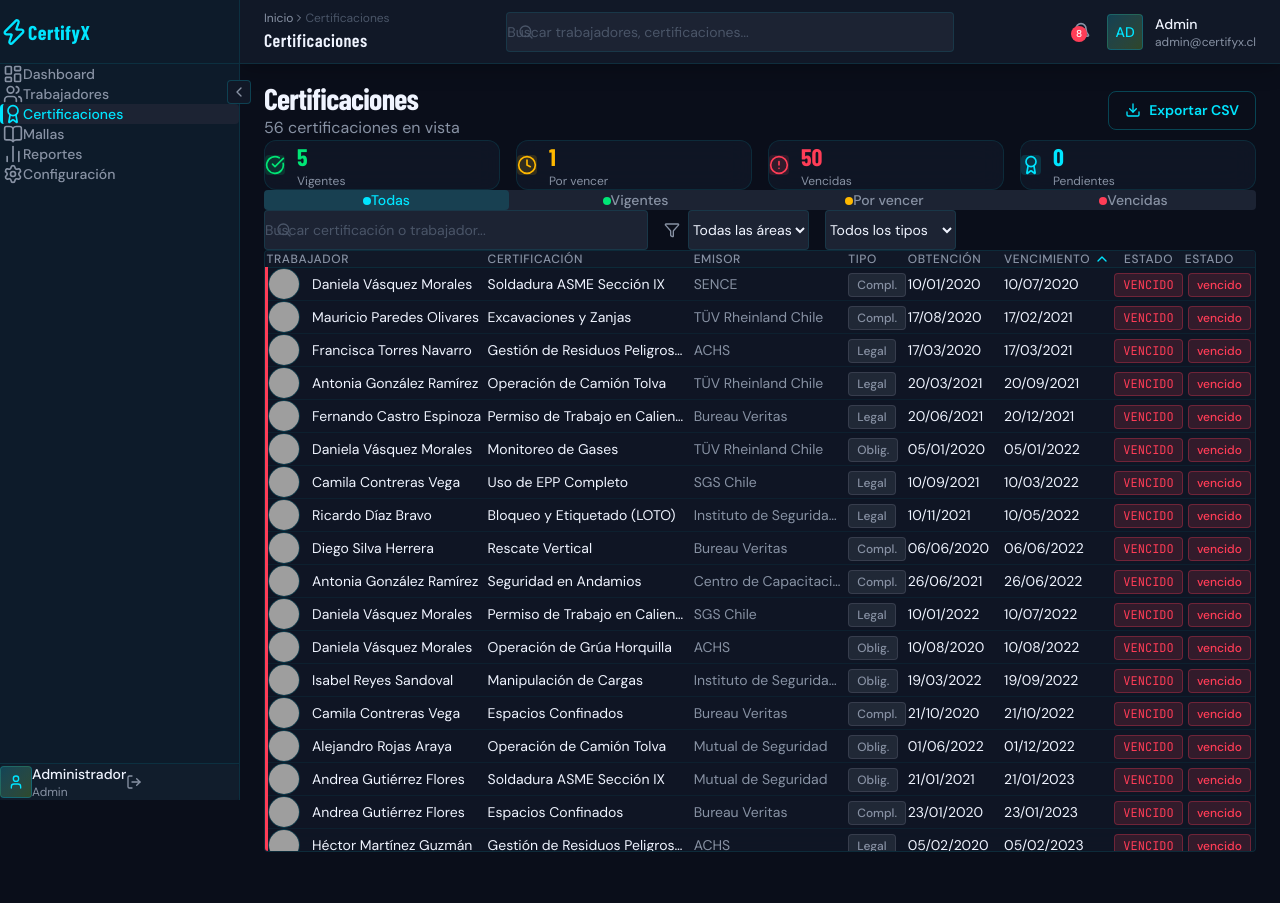
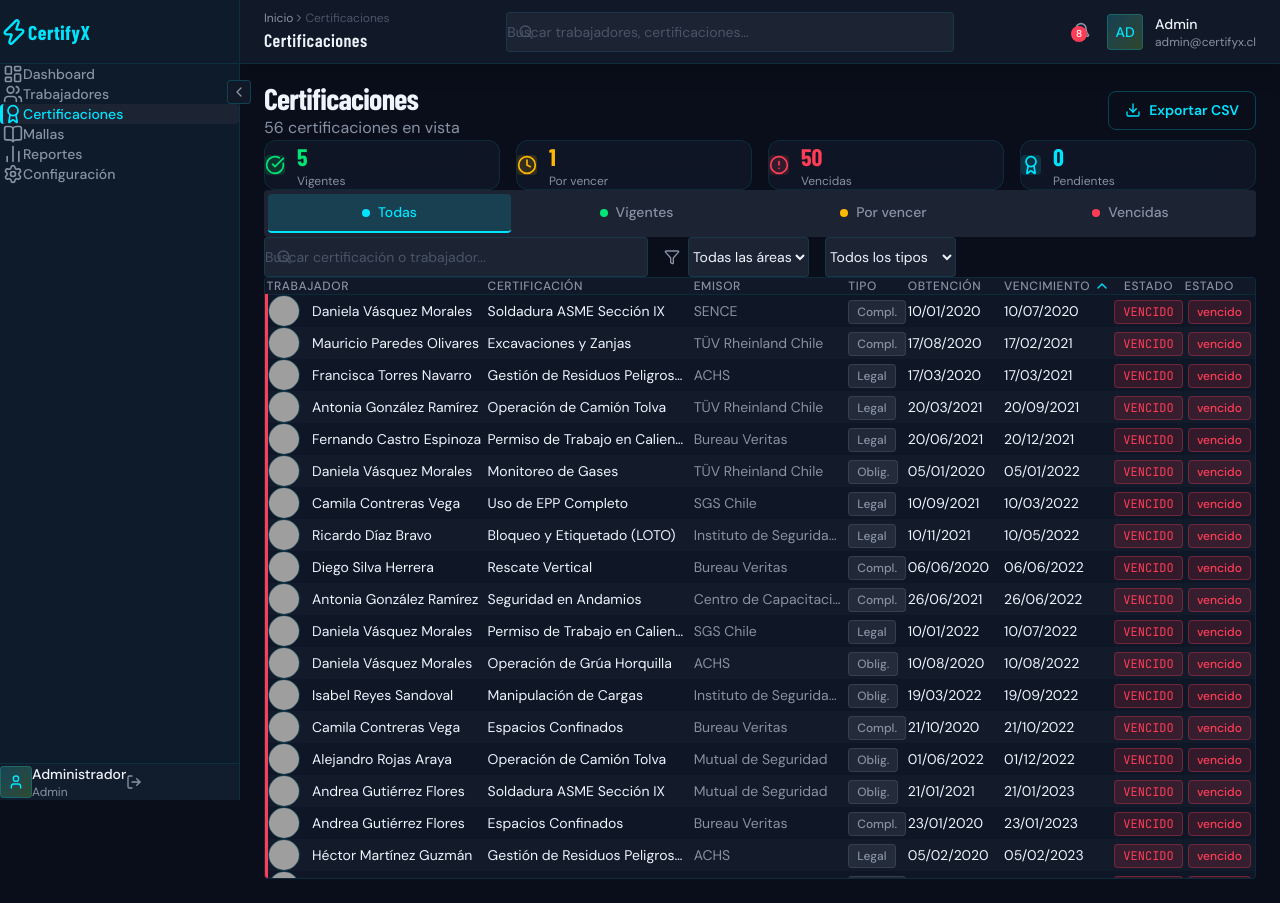
Before and after one commit to leandrodesignux-ux/Certify, a React (Vite) app: page /certifications in a window 1280 px wide. Before the commit the page ends 876 px from the top, so only its background shows below. Built offline with nearby package versions, Linux system fonts and the light colour scheme; grey boxes are pictures that could not be loaded.

Commit message:
Fix secondary views: inline styles for Certifications tabs/table, Curriculum empty state

```diff
--- a/src/pages/Certifications.tsx
+++ b/src/pages/Certifications.tsx
@@ -164,13 +164,6 @@ export function Certifications() {
     );
   };
 
-  const statusBorderColors: Record<string, string> = {
-    vigente: 'border-l-[3px] border-l-[#00E676]',
-    proximo_vencer: 'border-l-[3px] border-l-[#FFB800]',
-    vencido: 'border-l-[3px] border-l-[#FF3D57]',
-    pendiente: 'border-l-[3px] border-l-[#00E5FF]',
-  };
-
   const activeFilters = [search, areaFilter, tipoFilter].filter(Boolean).length;
 
   return (
@@ -247,21 +240,28 @@ export function Certifications() {
         initial={{ opacity: 0, y: 20 }}
         animate={{ opacity: 1, y: 0 }}
         transition={{ delay: 0.2, duration: 0.4 }}
-        className="flex gap-1 bg-[#1C2333] p-1 rounded-sm"
+        style={{ display: 'flex', gap: '4px', backgroundColor: '#1C2333', padding: '4px', borderRadius: '4px' }}
       >
         {tabs.map((tab) => (
           <button
             key={tab.id}
             onClick={() => setActiveTab(tab.id)}
-            className={`flex-1 py-2 px-4 text-sm font-medium rounded-sm transition-all duration-150 ${
-              activeTab === tab.id
-                ? 'bg-[rgba(0,229,255,0.15)] text-[#00E5FF]'
-                : 'text-[#8892A4] hover:text-[#F0F4FF] hover:bg-[#111827]/50'
-            }`}
+            style={{
+              flex: 1,
+              padding: '8px 16px',
+              fontSize: '14px',
+              fontWeight: 500,
+              borderRadius: '4px',
+              border: 'none',
+              cursor: 'pointer',
+              transition: 'all 0.15s ease',
+              backgroundColor: activeTab === tab.id ? 'rgba(0,229,255,0.15)' : 'transparent',
+              color: activeTab === tab.id ? '#00E5FF' : '#8892A4',
+              borderBottom: activeTab === tab.id ? '2px solid #00E5FF' : '2px solid transparent',
+            }}
           >
             <span
-              className="inline-block w-2 h-2 rounded-full mr-2"
-              style={{ backgroundColor: tab.color }}
+              style={{ display: 'inline-block', width: '8px', height: '8px', borderRadius: '9999px', marginRight: '8px', backgroundColor: tab.color }}
             />
             {tab.label}
           </button>
@@ -345,9 +345,9 @@ export function Certifications() {
         initial={{ opacity: 0, y: 20 }}
         animate={{ opacity: 1, y: 0 }}
         transition={{ delay: 0.3, duration: 0.4 }}
-        className="bg-[#111827]/80 backdrop-blur-[12px] border border-[rgba(0,229,255,0.1)] rounded-sm overflow-hidden"
+        style={{ backgroundColor: 'rgba(17,24,39,0.8)', backdropFilter: 'blur(12px)', border: '1px solid rgba(0,229,255,0.1)', borderRadius: '4px', overflow: 'hidden' }}
       >
-        <div className="overflow-x-auto max-h-[600px] overflow-y-auto">
+        <div style={{ overflowX: 'auto', maxHeight: '600px', overflowY: 'auto' }}>
           <table className="w-full">
             <thead className="sticky top-0 bg-[#111827] z-10">
               <tr className="border-b border-[rgba(0,229,255,0.1)]">
@@ -419,7 +419,7 @@ export function Certifications() {
                 </th>
               </tr>
             </thead>
-            <tbody className="divide-y divide-[rgba(0,229,255,0.05)]">
+            <tbody>
               <AnimatePresence mode="wait">
                 {sorted.slice(0, 20).map((cert, index) => {
                   const worker = workers.find((w) => w.id === cert.workerId);
@@ -434,7 +434,10 @@ export function Certifications() {
                       animate={{ opacity: 1, y: 0 }}
                       exit={{ opacity: 0, y: -20 }}
                       transition={{ delay: index * 0.02, duration: 0.3 }}
-                      className={`hover:bg-[#1C2333]/50 transition-colors duration-150 ${statusBorderColors[cert.estado]}`}
+                      style={{
+                        backgroundColor: index % 2 === 0 ? 'rgba(17,24,39,0.6)' : 'rgba(28,35,51,0.4)',
+                        borderLeft: cert.estado === 'vigente' ? '3px solid #00E676' : cert.estado === 'proximo_vencer' ? '3px solid #FFB800' : cert.estado === 'vencido' ? '3px solid #FF3D57' : '3px solid #00E5FF',
+                      }}
                     >
                       <td className="px-4 py-3">
                         <div className="flex items-center gap-3">
--- a/src/pages/Curriculum.tsx
+++ b/src/pages/Curriculum.tsx
@@ -121,15 +121,22 @@ export function Curriculum() {
       </motion.div>
 
       {/* Mesh Cards Grid */}
-      <div className="grid grid-cols-1 md:grid-cols-2 gap-6">
-        {mockMeshes.map((mesh, index) => (
+      <div style={{ display: 'grid', gridTemplateColumns: 'repeat(auto-fit, minmax(400px, 1fr))', gap: '24px' }}>
+        {mockMeshes.length === 0 ? (
+          <div style={{ gridColumn: '1 / -1', textAlign: 'center', padding: '48px' }}>
+            <p style={{ color: '#8892A4', fontSize: '16px' }}>No hay mallas curriculares disponibles</p>
+            <p style={{ color: '#4A5568', fontSize: '14px', marginTop: '8px' }}>Crea una nueva malla para comenzar</p>
+          </div>
+        ) : (
+          mockMeshes.map((mesh, index) => (
             <MeshCard
               key={mesh.id}
               mesh={mesh}
               onClick={() => setSelectedMesh(mesh)}
               index={index}
             />
-        ))}
+          ))
+        )}
       </div>
 
       {/* Modal */}
```
Lines whose indentation alone changed are shown as unchanged.
